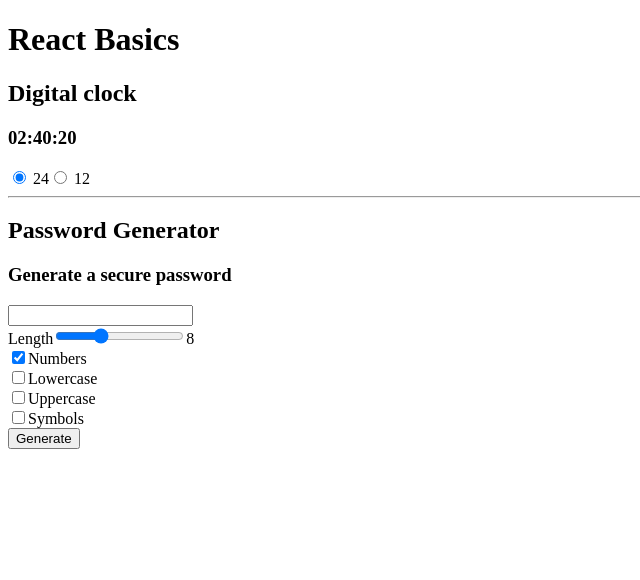
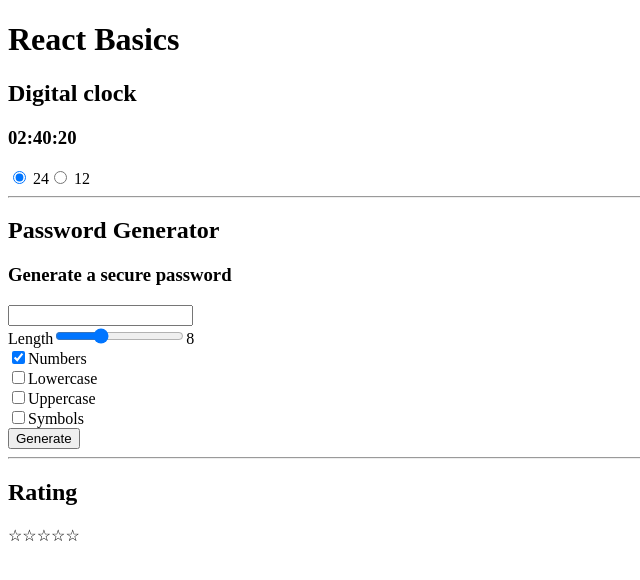
Before and after one commit to slon2k/react-basics, a React (Create React App) app: page / in a window 1280 px wide. Shown: the top 580 px of the page, without its empty margins (0-640 px from the left). Built offline with nearby package versions, Linux system fonts and the light colour scheme; the HTML template or start-up script is replaced by a standard one.

Commit message:
Project 3 working

```diff
--- a/src/App.js
+++ b/src/App.js
@@ -1,6 +1,7 @@
 import React from 'react';
 import Clock from './Clock';
 import PasswordGenerator from './PasswordGenerator'
+import Rating from './Rating'
 
 const App =  () => {
     return (
@@ -9,6 +10,8 @@ const App =  () => {
             <Clock/>
             <hr/>
             <PasswordGenerator/>
+            <hr/>
+            <Rating/>
 
         </div>
     )
--- /dev/null
+++ b/src/Rating.js
@@ -0,0 +1,63 @@
+import React, {Component} from 'react'
+
+export default class Rating extends Component {
+
+    state = {};
+
+    setInitialState() {
+        const stars = [];
+        for (let i = 0; i < 5; i++) {
+            stars.push(false)
+        }
+        this.setState({stars})
+    }
+
+    componentWillMount() {
+        this.setInitialState()
+    }
+
+    check(index) {
+        const {stars} = this.state;
+        for (let i = 0; i <= index; i++) {
+            stars[i] = true;
+        }
+        this.setState({stars});
+    }
+
+    uncheck(index) {
+        const {stars} = this.state;
+        for (let i = index; i < stars.length ; i++) {
+            stars[i] = false;
+        }
+        this.setState({stars});
+    }
+
+    handleClick(index) {
+        const {stars} = this.state;
+        if (stars[index]) {
+            this.uncheck(index)
+        } else {
+            this.check(index)
+        }
+    }
+
+    renderStar(index, checked) {
+        const starSymbol = checked ? '★' : '☆';
+        return(
+            <span onClick={() => this.handleClick(index)} key={index} style={{cursor: "pointer"}}>
+                {starSymbol}
+            </span>
+        )
+    }
+
+    render() {
+        const {stars} = this.state;
+        const starList = stars.map((item, index) => this.renderStar(index, item));
+        return (
+            <div>
+                <h2>Rating</h2>
+                {starList}
+            </div>
+        )
+    }
+}
```
